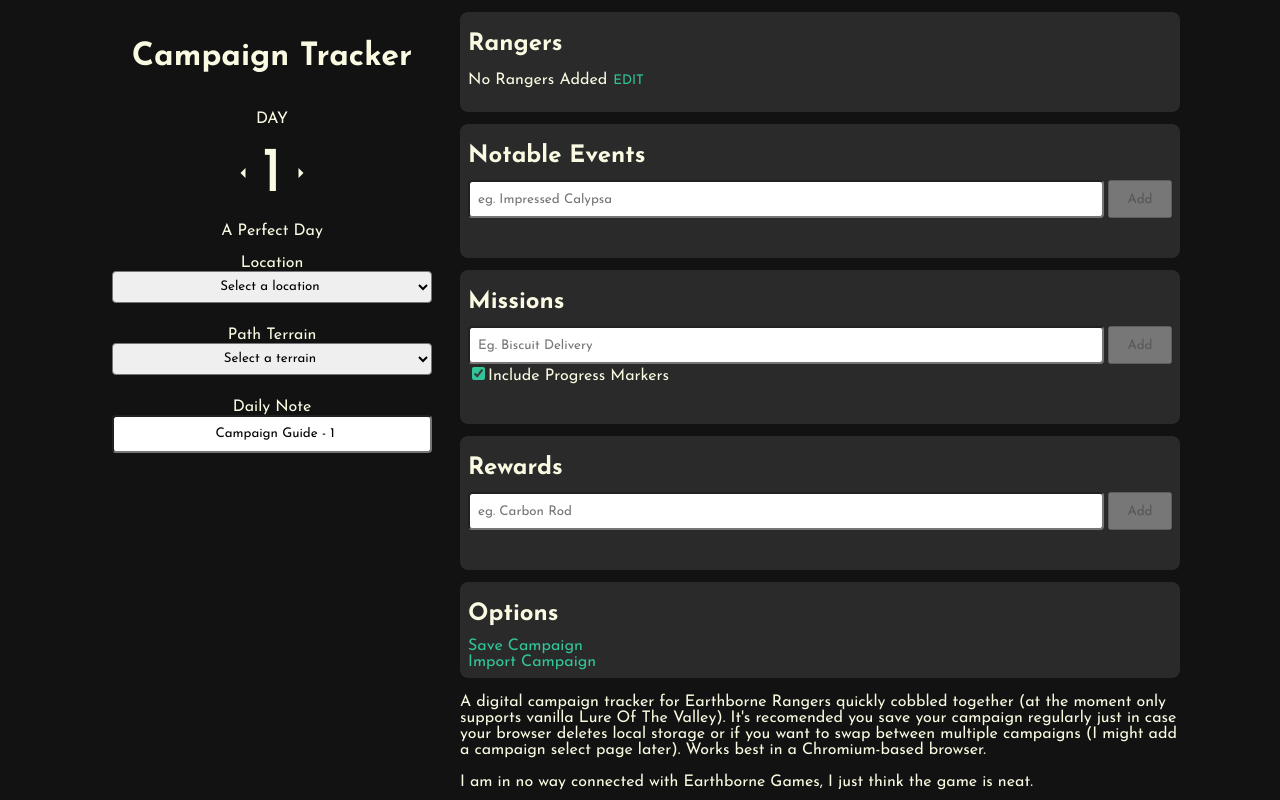
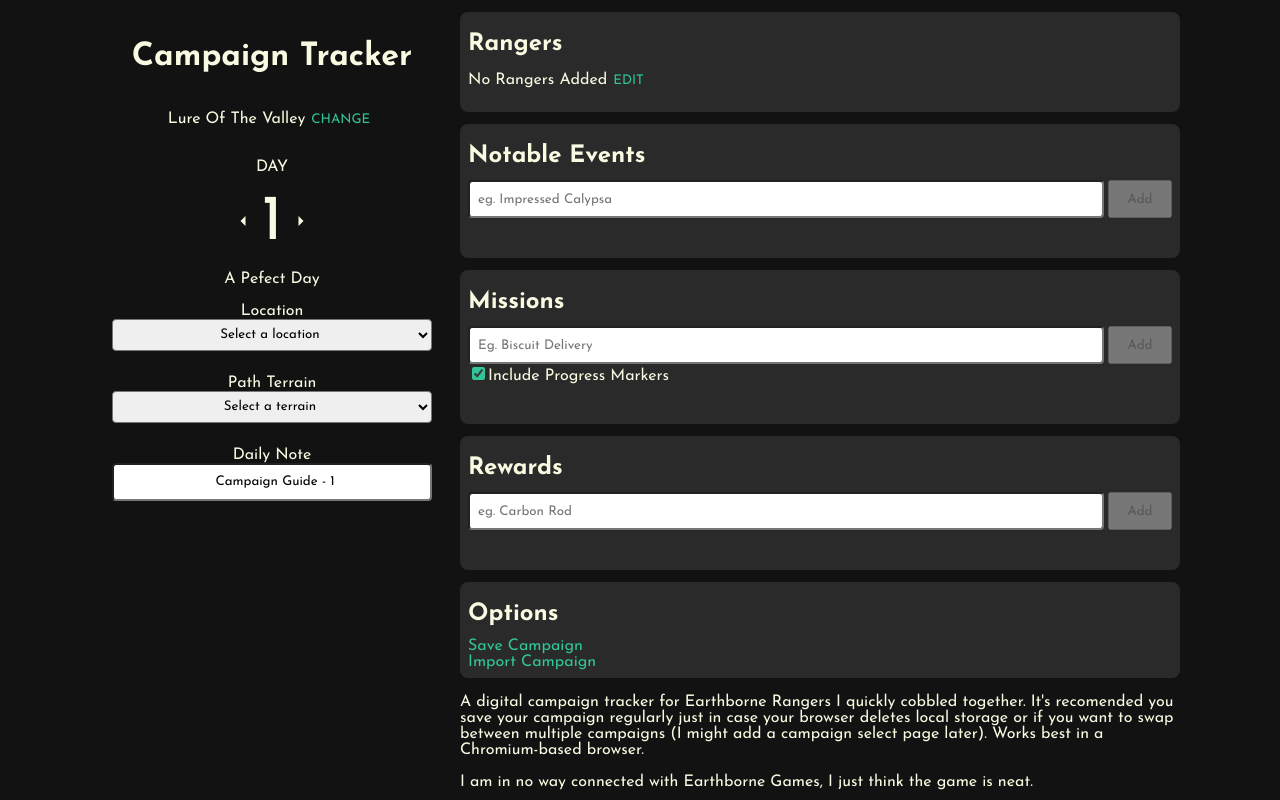
Before and after one commit to coreyRalli/eb-campaign-tracker, a React (Vite) app: page / in a window 1280 px wide. Built offline with nearby package versions, Linux system fonts and the light colour scheme.

Commit message:
Support for Legacy Of The Ancestors, Spire In Bloom and extended campaigns

```diff
--- a/src/App.jsx
+++ b/src/App.jsx
@@ -1,10 +1,6 @@
-import { useState } from 'react'
-import './App.css'
 import Tracker from "./Views/tracker";
 
 function App() {
-  const [count, setCount] = useState(0)
-
   return (
     <>
       <Tracker />
--- a/src/Views/tracker.jsx
+++ b/src/Views/tracker.jsx
@@ -1,7 +1,7 @@
 import { useReducer, useState, useEffect } from "react";
-import { generateDefaultNotes, generateWeather, LOCATIONS, PATHS } from "../data";
+import { CAMPAIGNS, generateArcologyWeather, generateDefaultNotes, generateWeather, LOCATIONS, LOCATIONS_LOTA, PATHS, PATHS_LOTA } from "../data";
 import reducer, { initialState } from "../reducer/reducer";
-import { INCREMENT_DAY, DECREMENT_DAY, CHANGE_LOCATION, CHANGE_TERRIAN, REMOVE_EVENT, ADD_EVENT, ADD_REWARDS, REMOVE_REWARDS, ADD_MISSION, REMOVE_MISSION, DECREMENT_MISSION_PROGRESS, INCREMENT_MISSION_PROGRESS, REMOVE_RANGER, ADD_RANGER, HYDRATE, UPDATE_EVENT, UPDATE_MISSION, UPDATE_REWARDS, UPDATE_NOTE } from '../reducer/actions';
+import { INCREMENT_DAY, DECREMENT_DAY, CHANGE_LOCATION, CHANGE_TERRIAN, REMOVE_EVENT, ADD_EVENT, ADD_REWARDS, REMOVE_REWARDS, ADD_MISSION, REMOVE_MISSION, DECREMENT_MISSION_PROGRESS, INCREMENT_MISSION_PROGRESS, REMOVE_RANGER, ADD_RANGER, HYDRATE, UPDATE_EVENT, UPDATE_MISSION, UPDATE_REWARDS, UPDATE_NOTE, UPDATE_CAMPAIGN } from '../reducer/actions';
 import Select from "../components/Select";
 import ItemInput from "../components/iteminput";
 import LineItem from "../components/LineItem";
@@ -21,6 +21,8 @@
     const [progressChecked, setProgressChecked] = useState(true);
 
     const [showRangerEdit, setShowRangerEdit] = useState(false);
+    const [showCampaignEdit, setShowCampaignEdit] = useState(false);
+    const [tempCampaign, setTempCampaign] = useState(CAMPAIGNS[0]);
 
     useEffect(() => {
         const campaignState = localStorage.getItem("campaign-state");
@@ -29,6 +31,9 @@
 
             if (!data.notes)
                 data.notes = generateDefaultNotes();
+
+            if (!data.campaign)
+                data.campaign = CAMPAIGNS[0];
 
             dispatch({ type: 'hydrate', payload: { data } });
         }
@@ -61,6 +66,11 @@
         e.preventDefault();
         dispatch(ADD_MISSION(newMissionText, progressChecked ? 0 : -1));
         setNewMissionText("");
+    }
+
+    const handleSetNewCampaignClick = () => {
+        dispatch(UPDATE_CAMPAIGN(tempCampaign));
+        setShowCampaignEdit(false);
     }
 
     const handleFileChange = (e) => {
@@ -102,10 +112,43 @@
         await writable.close();
     }
 
+    const maxDayDisabled = () => {
+        if (state.campaign === CAMPAIGNS[0])
+            return (state.day >= 45);
+
+        return (state.day >= 30);
+    }
+
     return (
         <>
             <div className="header">
                 <h1>Campaign Tracker </h1>
+
+                {
+                    (showCampaignEdit) ?
+                        <>
+                            <Select
+                                label={"Campaign Type"}
+                                options={CAMPAIGNS}
+                                value={tempCampaign}
+                                id={"campaign-select"}
+                                onChange={(value) => setTempCampaign(value)}
+                                excludeEmptyOption />
+                            <button
+                                onClick={handleSetNewCampaignClick}
+                                className="textless-btn">
+                                FINISH
+                            </button>
+                        </> :
+                        <p>
+                            {state.campaign}
+                            <button
+                                onClick={() => setShowCampaignEdit(true)}
+                                className="textless-btn">
+                                CHANGE
+                            </button>
+                        </p>
+                }
 
                 <p>DAY</p>
                 <div className="day-selector-container">
@@ -117,16 +160,21 @@
                     <p>{state.day}</p>
                     <button
                         onClick={() => dispatch(INCREMENT_DAY())}
-                        disabled={state.day >= 30}>
+                        disabled={maxDayDisabled()}>
                         <span className="material-symbols-outlined">arrow_right</span>
                     </button>
                 </div>
-                <div>
-                    <p>{generateWeather(state.day)}</p>
+                <div className="weather-report">
+                    <p>{(state.campaign === CAMPAIGNS[1]) ? "(Valley)" : ""} {generateWeather(state.day, state.campaign)}</p>
+
+                    {
+                        (state.campaign === CAMPAIGNS[1]) &&
+                        <p>(Arcology) {generateArcologyWeather(state.day)}</p>
+                    }
                 </div>
 
                 <Select
-                    options={LOCATIONS}
+                    options={(state.campaign === CAMPAIGNS[1]) ? LOCATIONS_LOTA : LOCATIONS}
                     value={state.location}
                     id={"location-select"}
                     onChange={(value) => dispatch(CHANGE_LOCATION(value))}
@@ -134,7 +182,7 @@
                     initOptionText={"Select a location"} />
 
                 <Select
-                    options={PATHS}
+                    options={(state.campaign === CAMPAIGNS[1]) ? PATHS_LOTA : PATHS}
                     value={state.terrain}
                     id={"terrain-select"}
                     onChange={(value) => dispatch(CHANGE_TERRIAN(value))}
@@ -145,10 +193,10 @@
                     <label htmlFor="daily-note">Daily Note</label>
                     <input
                         value={state.notes[state.day - 1].note}
-                        onChange={({target}) => dispatch(UPDATE_NOTE(target.value))}
+                        onChange={({ target }) => dispatch(UPDATE_NOTE(target.value))}
                         id="daily-note"
                         type="text"
-                        placeholder={"Malady Counts, Story mission updates etc."} />
+                        placeholder={"Campaign Guide, Ranger Report Modifiers Etc."} />
                 </div>
             </div>
 
@@ -186,7 +234,7 @@
                                     }
                                 </ul>
 
-                                <button onClick={(e) => setShowRangerEdit(false)}>
+                                <button className="textless-btn" onClick={(e) => setShowRangerEdit(false)}>
                                     FINISH
                                 </button>
                             </>
@@ -362,7 +410,7 @@
                 </div>
 
                 <p>
-                    A digital campaign tracker for Earthborne Rangers quickly cobbled together (at the moment only supports vanilla Lure Of The Valley). It's recomended you save your campaign regularly just in case your browser deletes local storage or if you want to swap between multiple campaigns (I might add a campaign select page later).
+                    A digital campaign tracker for Earthborne Rangers I quickly cobbled together. It's recomended you save your campaign regularly just in case your browser deletes local storage or if you want to swap between multiple campaigns (I might add a campaign select page later).
                     Works best in a Chromium-based browser.
                 </p>
 
--- a/src/components/Select.jsx
+++ b/src/components/Select.jsx
@@ -5,7 +5,7 @@
             value={value}
             onChange={({ target }) => onChange(target.value)}
             id={id}>
-            <option value={""}>{initOptionText}</option>
+            {(initOptionText) &&<option value={""}>{initOptionText}</option>}
             {options.map(item => (<option key={item} value={item}>{item}</option>))}
         </select>
     </div>;
--- a/src/data.js
+++ b/src/data.js
@@ -9,6 +9,9 @@
   "The Fractured Wall",
   "The Philosopher's Garden",
   "Spire",
+  "Spire - Silverfin Docks",
+  "Spire - Brookside",
+  "Spire - Spire Crossing",
   "Ancestor's Grove",
   "Kobo's Market",
   "Branch",
@@ -35,18 +38,52 @@
   "Sunken Outpost",
   "The Cyrpress Citadel",
   "Michael's Bog",
-    "The Greenbridge"
+  "The Greenbridge",
 ];
 
-export const generateDefaultNotes = () => {
+export const LOCATIONS_LOTA = [
+  "The Chimney",
+  "Oasis Of Sunlight",
+  "Drenching Chamber",
+  "Scuttler Network",
+  "Desert Of Endless Night",
+  "Orlin's Vault",
+  "Severed Artery",
+  "Branching Artery",
+  "Terminal Artery",
+  "Silent Dormitories",
+  "Mycelial Conclave",
+  "Cerulean Curtain",
+  "The Cistern",
+  "Carbonforged Maze",
+  "Inverted Forest",
+  "Arboretum Of Memory",
+  "The Verdant Sphere",
+  "The Rootway",
+  "Talid's Squeeze",
+  "The Cage"
+]
+
+export const CAMPAIGNS = [
+  "Lure Of The Valley",
+  "Legacy Of The Ancestors"
+]
+
+export const generateDefaultNotes = (campaign = "Lure Of The Valley") => {
   const dayNotes = [];
 
   for (var i = 0; i < 45; i++) {
     dayNotes.push({ day: i + 1, note: "" });
   }
 
+  if (campaign === "Lure Of The Valley") {
     dayNotes[0].note = "Campaign Guide - 1";
     dayNotes[3].note = "Campaign Guide - 1.04";
+  }
+  else if (campaign === "Legacy Of The Ancestors") {
+    dayNotes[0].note = "Campaign Guide - 1";
+    dayNotes[3].note = "Campaign Guide - 199.2";
+  }
 
   return dayNotes;
 }
@@ -59,57 +96,100 @@
   "Grassland",
   "Ravine",
   "Swamp",
-        "River"];
+  "River",
+  "Thoroughfare (Spire In Bloom)"];
 
-export const generateWeather = (day) => {
-  switch (day) {
-    case 1:
-    case 2:
-    case 3:
-    case 8:
-    case 9:
-    case 21:
-    case 22:
-    case 29:
-    case 30:
+export const PATHS_LOTA = [
+  "Ancient Ruins",
+  "Flooded Ruins",
+  "Deep Roots",
+  "Fungal Forest",
+  "Cave Systems"
+]
+
+export const generateWeather = (day, campaign = "Lure Of The Valley") => {
+  if (campaign === "Legacy Of The Ancestors") {
+    if (day <= 3)
+      return "Downpour";
+    else if (day <= 6)
+      return "A Pefect Day";
+    else if (day <= 8)
+      return "Howling Wind";
+    else if (day <= 12)
+      return "Downpour";
+    else if (day <= 15)
       return "A Perfect Day";
-    case 4:
-    case 5:
-    case 6:
-    case 7:
-    case 10:
-    case 11:
-    case 12:
-    case 15:
-    case 16:
-    case 17:
-    case 23:
-    case 24:
-    case 25:
+    else if (day <= 18)
       return "Downpour";
-    case 13:
-    case 14:
-    case 18:
-    case 19:
-    case 20:
-    case 26:
-    case 27:
-    case 28:
-      return "Howling Winds"
-    default:
+    else if (day <= 21)
+      return "A Perfect Day";
+    else if (day <= 23)
+      return "Howling Wind";
+    else if (day <= 27)
+      return "Downpour";
+    else if (day <= 30)
+      return "A Perfect Day";
+    else
       return "Unknown";
   }
+
+  if (day <= 3)
+    return "A Pefect Day";
+  else if (day <= 7)
+    return "Downpour";
+  else if (day <= 9)
+    return "A Perfect Day";
+  else if (day <= 12)
+    return "Downpour";
+  else if (day <= 14)
+    return "Howling Winds";
+  else if (day <= 17)
+    return "Downpour";
+  else if (day <= 20)
+    return "Howling Winds";
+  else if (day <= 22)
+    return "A Perfect Day"
+  else if (day <= 25)
+    return "Downpour";
+  else if (day <= 28)
+    return "Howling Winds";
+  else if (day <= 30)
+    return "A Perfect Day";
+  else if (day <= 33)
+    return "Downpour";
+  else if (day <= 35)
+    return "A Perfect Day";
+  else if (day <= 39)
+    return "Howling Wind";
+  else if (day <= 42)
+    return "Downpour";
+  else if (day <= 45)
+    return "A Perfect Day"
+  else
+    return "Unknown";
 }
 
-const generateCampaignLogEntry = (day) => {
-  switch (day) {
-    case 1:
-      return "1"
-    case 3:
-      return "94.1"
-    case 4:
-      return "1.04"
-    default:
-      return "";
+export const generateArcologyWeather = (day) => {
+  if (day <= 3)
+    return "Enveloping Silence";
+  else if (day <= 6)
+    return "Glitterain";
+  else if (day <= 8)
+    return "Shimmering Runoff";
+  else if (day <= 12)
+    return "Enveloping Silence";
+  else if (day <= 15)
+    return "Glitterain";
+  else if (day <= 18)
+    return "Enveloping Silence";
+  else if (day <= 21)
+    return "Glitterain";
+  else if (day <= 23)
+    return "Shimmering Runoff";
+  else if (day <= 27)
+    return "Enveloping Silence";
+  else if (day <= 30)
+    return "Glitterain";
+  else
+    return "Unknown";
 }
-}
--- a/src/index.css
+++ b/src/index.css
@@ -240,6 +240,10 @@
     color: var(--text-color);
 }
 
+.weather-report {
+    text-align: center;
+}
+
 /* md and above */
 @media screen and (min-width: 768px) {
     .header {
--- a/src/reducer/actions.js
+++ b/src/reducer/actions.js
@@ -16,4 +16,5 @@
 export const CHANGE_LOCATION = (location) => ({ type: "change_location", payload: { location } });
 export const CHANGE_TERRIAN = (terrain) => ({ type: "change_terrain", payload: { terrain } });
 export const UPDATE_NOTE = (note) => ({ type: "update_day_note", payload: { note } })
+export const UPDATE_CAMPAIGN = (name) => ({ type: "update_campaign", payload: { name } });
 export const HYDRATE = (data) => ({ type: "hydrate", payload: { data } });
--- a/src/reducer/reducer.js
+++ b/src/reducer/reducer.js
@@ -1,15 +1,4 @@
-import { generateDefaultNotes } from "../data";
-
-// Create some fake items
-const generateFakeitems = () => {
-    const items = [];
-
-    for (var i = 0; i <= 200; i++) {
-        items.push({ name: `Item ${i + 1}`, id: i });
-    }
-
-    return items;
-}
+import { CAMPAIGNS, generateDefaultNotes } from "../data";
 
 export const initialState = {
     location: "",
@@ -19,7 +8,8 @@
     events: [],
     missions: [],
     rewards: [],
-    notes: generateDefaultNotes()
+    notes: generateDefaultNotes(),
+    campaign: CAMPAIGNS[0]
 }
 
 const reducer = (state, action) => {
@@ -105,6 +95,16 @@
                 notes[noteIndex].note = action.payload.note;
 
             return { ...state, notes };
+        case "update_campaign":
+            let newNotes = [...state.notes];
+            let newLocation = state.location;
+
+            // Handling Changing Campaigns
+            if (state.campaign !== action.payload.name) {
+                newNotes = generateDefaultNotes(action.payload.name);
+                newLocation = "";
+            }
+            return { ...state, campaign: action.payload.name, notes: newNotes, location: newLocation, day: (action.payload.name !== "Lure Of The Valley" && state.day > 30) ? 30 : state.day }
         case "hydrate":
             return { ...action.payload.data }
         default:
```
Also changed, not shown: src/App.css (deleted), 1 other file (tests, documents, lock files or other folders). Lines whose indentation alone changed are shown as unchanged.
